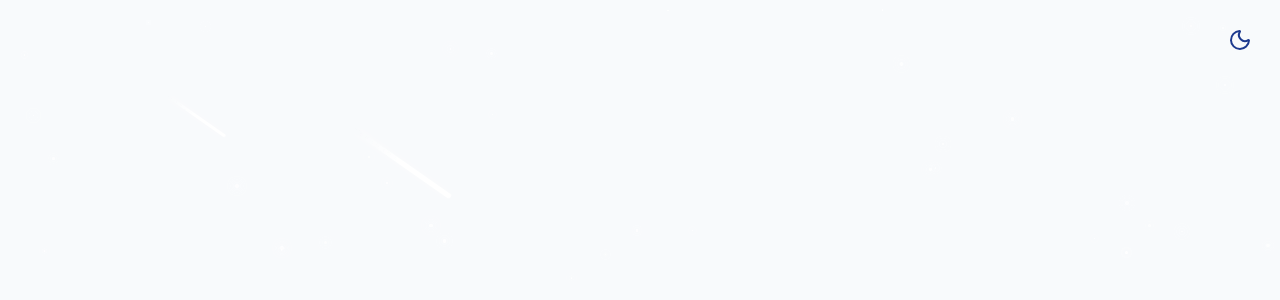
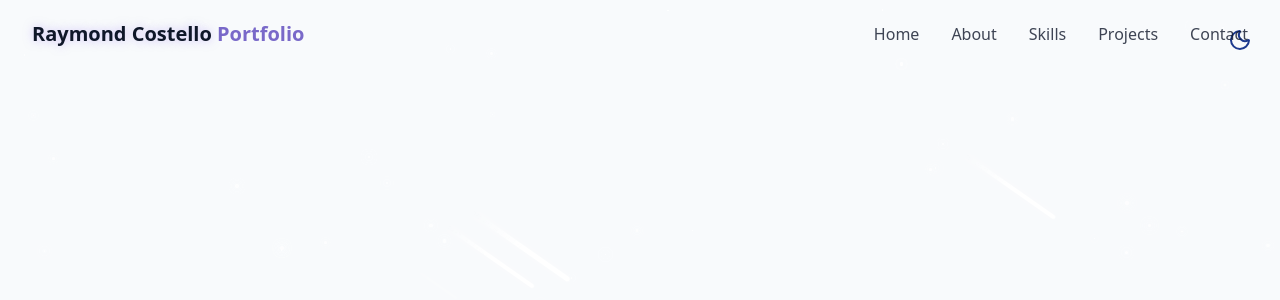
Before and after one commit to RayCostello/portfolio, a React (Vite) app: page / in a window 1280 px wide. Shown: the top 300 px of the page. Built offline with nearby package versions, Linux system fonts and the light colour scheme.

Commit message:
Added Navbar, and finished adding technicalities for website maneuvering. Now onto main content.

```diff
--- /dev/null
+++ b/src/components/Navbar.jsx
@@ -0,0 +1,78 @@
+import { useState, useEffect } from "react";
+import { Menu, X } from "lucide-react";
+import {cn} from "@/lib/utils";
+
+const navItems = [
+    {name: 'Home', href: "#hero"},
+    {name: 'About', href: "#about"},
+    {name: 'Skills', href: "#skills"},
+    {name: 'Projects', href: "#projects"},
+    {name: 'Contact', href: "#contact"},
+];
+
+export const Navbar = () => {
+    const [isScrolled, setIsScrolled] = useState(false);
+    const [isMenuOpen, setIsMenuOpen] = useState(false);
+
+    useEffect(() => {
+        const handleScroll = () => {
+            setIsScrolled(window.screenY > 10)
+        }
+
+        window.addEventListener("scroll", handleScroll);
+        return () => window.removeEventListener("scroll", handleScroll);
+    })
+    return (
+    <nav className={cn("fixed w-full z-40 transition-all duration-300",
+    isScrolled ? "py-3 bg-background/80 backdrop-blur-md shadow-xs" : "py-5"
+    )} >
+
+        <div className="container flex items-center justify-between">
+            <a className="text-xl font-bold text-primary flex items-center"
+                href="#hero">
+                <span className="relative z-10">
+                    <span className="text-glow text-foreground"> Raymond Costello </span> Portfolio
+                </span>
+            </a>
+
+            {/* desktop nav */}
+            <div className="hidden md:flex space-x-8">
+                {navItems.map((item, key) => (
+                <a key={key} href={item.href} className="text-foreground/80 hover:text-primary transition-color duration-300">
+                    {item.name}
+                </a>
+                ))}
+            </div>
+
+            {/* mobile nav */}
+
+            <button
+            onClick={() => setIsMenuOpen((prev) => !prev)}
+            className="md:hidden p-2 text-foreground z-50">
+                {isMenuOpen ? <X size={24} /> : <Menu size={24} />}
+                {" "}
+            </button>
+
+            <div className={cn("fixed inset-0 bg-background/95 backdrop-blur-md z-40 flex flex-col items-center justify-center",
+                "transition-all duration-300 md:hidden",
+                isMenuOpen
+                ? "opacity-100 pointer-events-auto"
+                : "opacity-0 pointer-events-none"
+                )}>
+
+                <div className="flex flex-col space-y-8 text-xl">
+                    {navItems.map((item, key) => (
+                    <a key={key}
+                    href={item.href}
+                    className="text-foreground/80 hover:text-primary transition-color duration-300"
+                    onClick={() => setIsMenuOpen(false)}>
+
+                        {item.name}
+                    </a>
+                    ))}
+                </div>
+            </div>
+        </div>
+    </nav>
+);
+};
--- a/src/components/StarBackground.jsx
+++ b/src/components/StarBackground.jsx
@@ -16,8 +16,6 @@ export const StarBackground = () => {
 
         return () => window.removeEventListener("resize", handleResize);
     }, []);
-
-
 
     const generateStars = () => {
         const numberOfStars = Math.floor(window.innerWidth * window.innerHeight / 10000);
--- a/src/pages/Home.jsx
+++ b/src/pages/Home.jsx
@@ -1,5 +1,6 @@
+import { Navbar } from "../components/Navbar";
 import { ThemeToggle } from "../components/ThemeToggle";
-import {StarBackground } from "@/components/StarBackground";
+import { StarBackground } from "@/components/StarBackground";
 
 export const Home = () => {
     return (
@@ -10,7 +11,7 @@ export const Home = () => {
         {/* Background Effects */}
         <StarBackground />
         {/* NavBar */}
-
+        <Navbar />
         {/* Main Content */}
 
         {/* Footer */}
```
